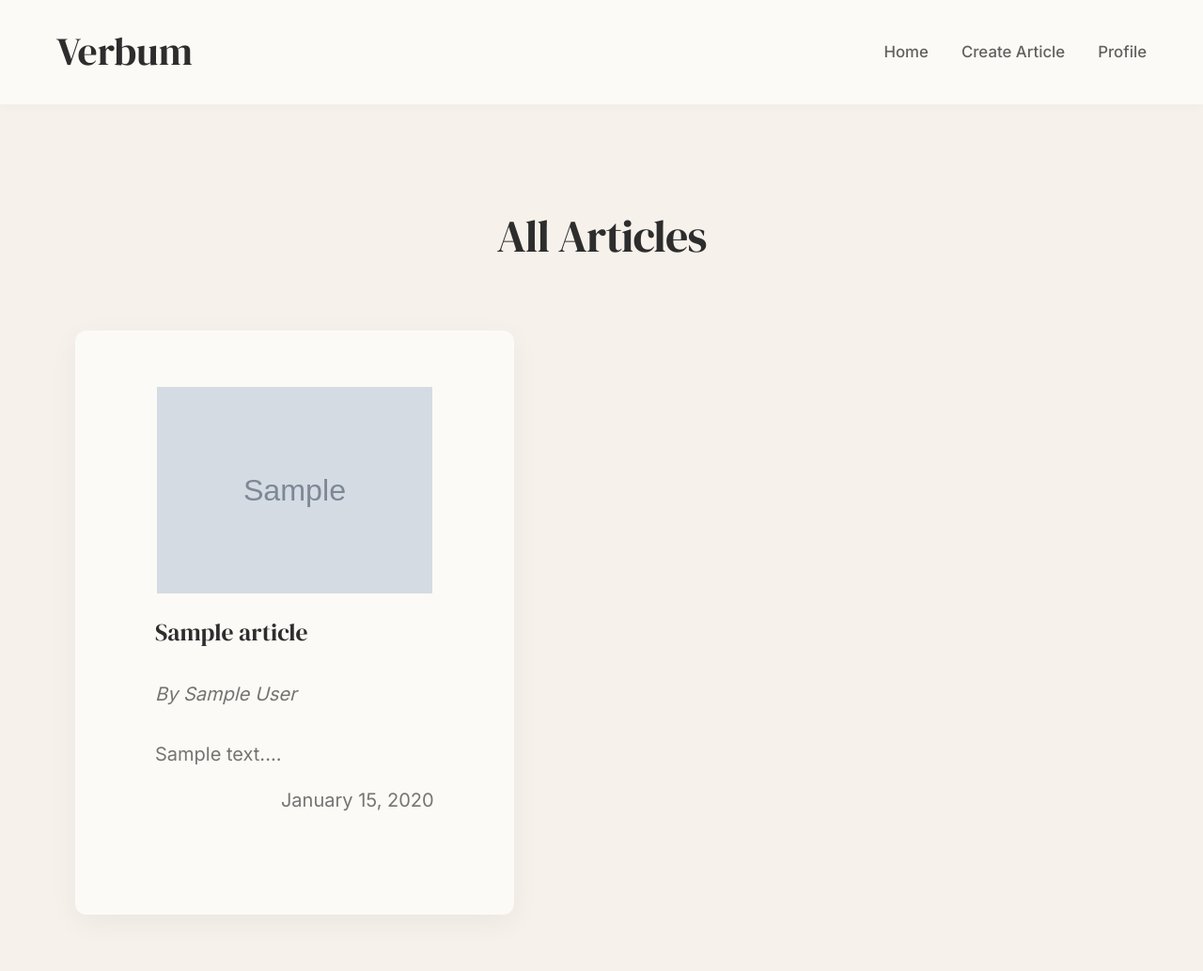
After one commit to swayaam03/Verbum, a PHP site: page /view-articles.php in a window 1280 px wide. The commit adds this page. Shown: the whole page at 94% size. Run offline with PHP 8.4, Linux system fonts and the light colour scheme; tables that the repository leaves empty or names only in its code hold one stand-in row (values such as "Sample post"); grey boxes marked "Sample" are stand-in pictures.

Commit message:
some db connection of articles.html

```diff
--- a/style.css
+++ b/style.css
@@ -1532,3 +1532,16 @@ textarea#articleContent {
         -webkit-line-clamp: 5;
     }
 }
+.image-container {
+    height: 220px;
+    display: flex;
+    justify-content: center;
+    align-items: center;
+    overflow: hidden;
+}
+
+.article-card-image {
+    height: 100%;
+    width: auto;
+    object-fit: cover;
+}
--- /dev/null
+++ b/view-articles.php
@@ -0,0 +1,99 @@
+<?php
+include 'connect.php';
+?>
+
+<!DOCTYPE html>
+<html lang="en">
+<head>
+  <meta charset="UTF-8" />
+  <meta name="viewport" content="width=device-width, initial-scale=1.0"/>
+  <title>All Articles - Verbum</title>
+  <link href="https://fonts.googleapis.com/css2?family=DM+Serif+Display&family=Inter:wght@300;400;500;600&display=swap" rel="stylesheet">
+  <link rel="stylesheet" href="style.css" />
+  <style>
+    .image-container {
+      height: 220px;
+      display: flex;
+      justify-content: center;
+      align-items: center;
+      overflow: hidden;
+    }
+
+    .article-card-image {
+      height: 100%;
+      width: auto;
+      object-fit: cover;
+      object-position: center center;
+      display: block;
+    }
+  </style>
+</head>
+<body class="articles-page-body">
+
+  <header class="minimal-header">
+    <div class="header-top container">
+      <div class="logo"><h1>Verbum</h1></div>
+      <nav class="main-nav">
+        <ul>
+          <li><a href="index.html">Home</a></li>
+          <li><a href="create-article.html">Create Article</a></li>
+          <li><a href="profile.html">Profile</a></li>
+        </ul>
+      </nav>
+      <button class="menu-toggle" aria-label="Toggle navigation">&#9776;</button>
+    </div>
+  </header>
+
+  <main class="articles-main-content">
+    <div class="container">
+      <h2 class="articles-page-heading">All Articles</h2>
+
+      <div class="articles-grid">
+        <?php
+        $query = "SELECT * FROM articles ORDER BY created_at DESC";
+        $result = mysqli_query($conn, $query);
+
+        if (mysqli_num_rows($result) > 0) {
+          while ($row = mysqli_fetch_assoc($result)) {
+            $title = htmlspecialchars($row['title']);
+            $author = htmlspecialchars($row['author'] ?: 'Anonymous');
+            $contentPreview = htmlspecialchars(mb_substr($row['content'], 0, 150)) . '...';
+            $date = date("F j, Y", strtotime($row['created_at']));
+            $image = $row['image'] ? "uploads/" . $row['image'] : "https://via.placeholder.com/600x400/F5F0EB/8B8B8B?text=No+Image";
+
+            echo "
+              <article class='article-card'>
+                <div class='image-container'>
+                  <img src='$image' alt='Article Image' class='article-card-image'>
+                </div>
+                <div class='article-card-content'>
+                  <h3 class='article-card-title'>$title</h3>
+                  <p class='article-card-author'>By $author</p>
+                  <p class='article-card-preview'>$contentPreview</p>
+                  <p class='article-card-date'>$date</p>
+                </div>
+              </article>
+            ";
+          }
+        } else {
+          echo "<p>No articles found.</p>";
+        }
+        ?>
+      </div>
+    </div>
+  </main>
+
+  <script>
+    document.addEventListener('DOMContentLoaded', () => {
+      const menuToggle = document.querySelector('.menu-toggle');
+      const mainNav = document.querySelector('.main-nav');
+      if (menuToggle && mainNav) {
+        menuToggle.addEventListener('click', () => {
+          mainNav.classList.toggle('active');
+        });
+      }
+    });
+  </script>
+
+</body>
+</html>
```
